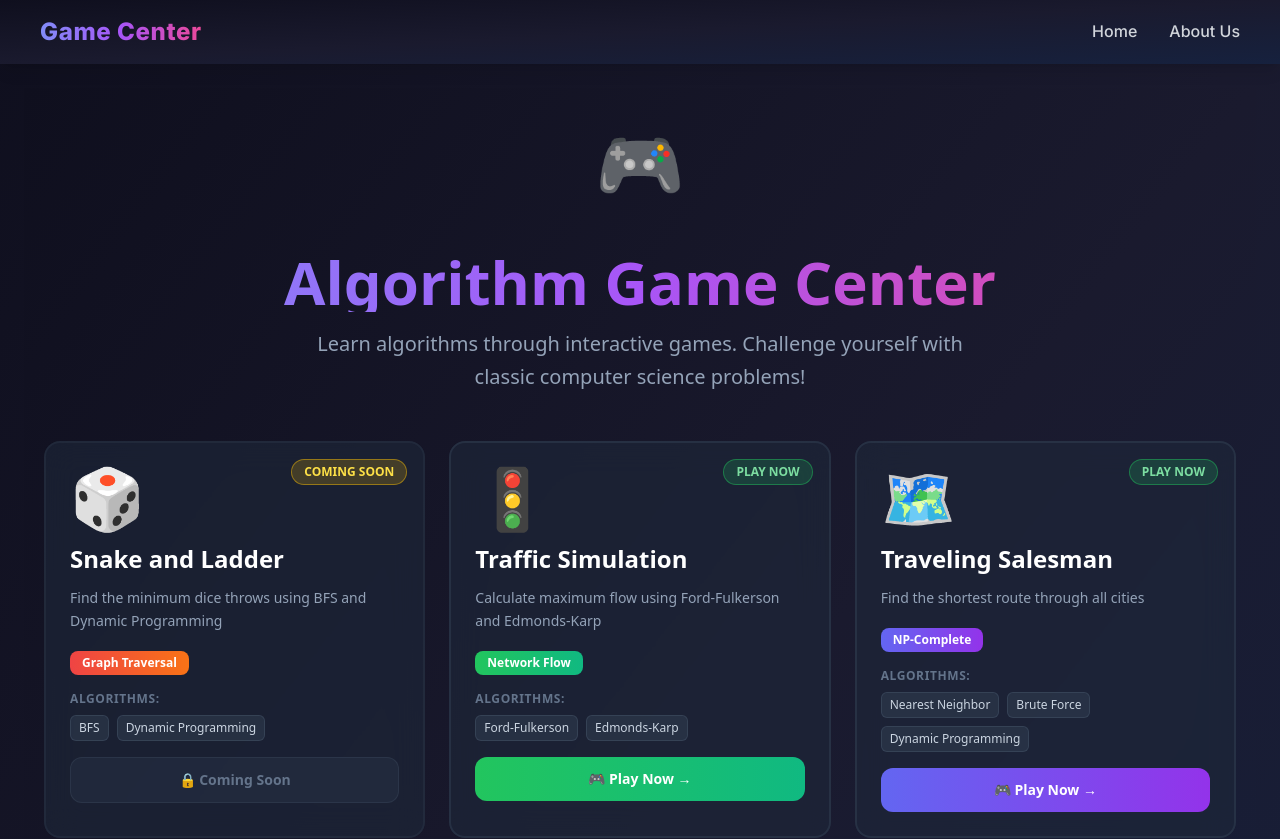
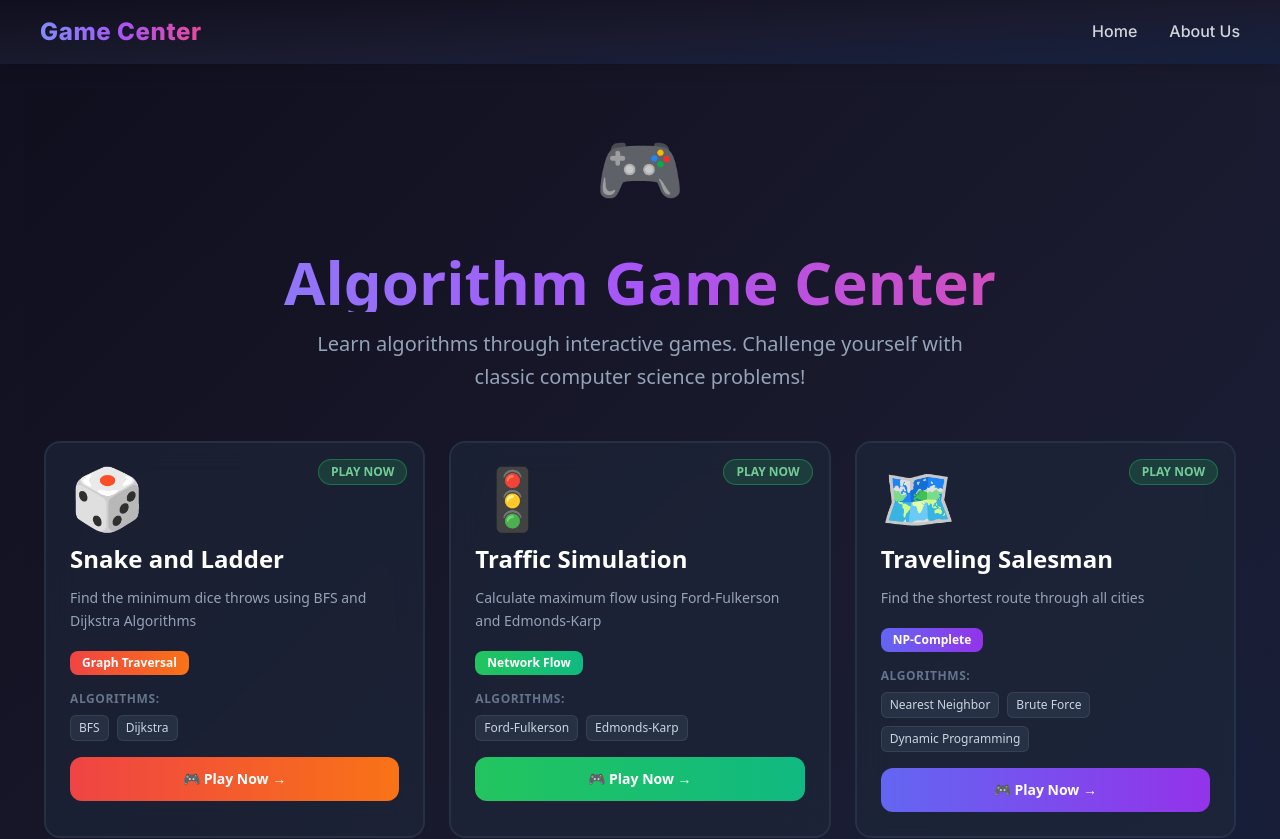
Before and after one commit to gimnakatugampala/game_center, a Next.js app: page / in a window 1280 px wide. Shown: the top 839 px of the page. Built offline with nearby package versions, Linux system fonts and the light colour scheme.

Commit message:
dashboard_update

```diff
--- a/src/app/page.js
+++ b/src/app/page.js
@@ -10,12 +10,12 @@ const GameCenterDashboard = () => {
       title: "Snake and Ladder",
       icon: "🎲",
       description:
-        "Find the minimum dice throws using BFS and Dynamic Programming",
+        "Find the minimum dice throws using BFS and Dijkstra Algorithms",
       color: "from-red-500 to-orange-500",
       complexity: "Graph Traversal",
-      algorithms: ["BFS", "Dynamic Programming"],
+      algorithms: ["BFS", "Dijkstra"],
       route: "/games/snake-ladder",
-      implemented: false,
+      implemented: true,
     },
     {
       id: 'traffic',
@@ -215,7 +215,7 @@ const GameCenterDashboard = () => {
       </div>
 
       {/* Features Section */}
-      <div className="max-w-5xl mx-auto bg-slate-800/40 backdrop-blur-md rounded-3xl p-8 mb-12 border border-slate-700/30">
+      {/* <div className="max-w-5xl mx-auto bg-slate-800/40 backdrop-blur-md rounded-3xl p-8 mb-12 border border-slate-700/30">
         <h3 className="text-3xl font-bold text-white text-center mb-8">
           🌟 Features
         </h3>
@@ -243,7 +243,7 @@ const GameCenterDashboard = () => {
             </p>
           </div>
         </div>
-      </div>
+      </div> */}
 
       <style jsx>{`
         @keyframes fadeInUp {
```
